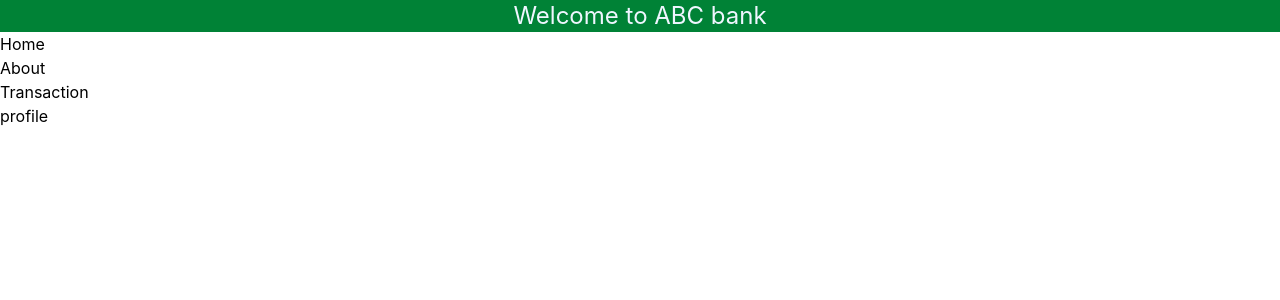
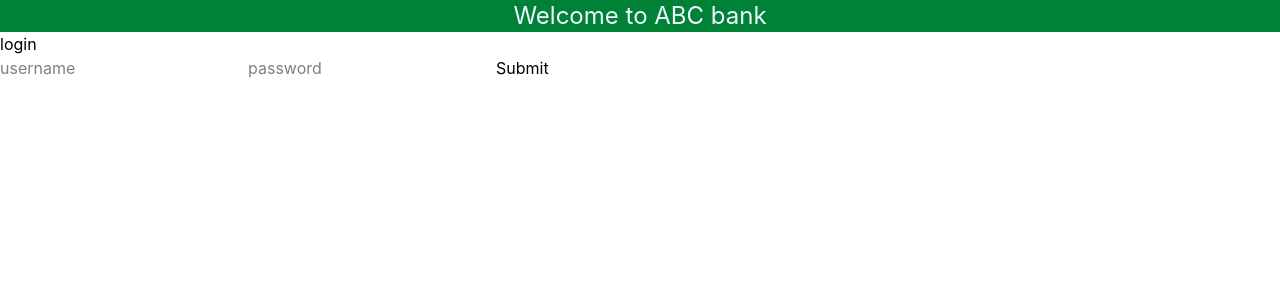
Before and after one commit to negasig/BankApp, a React (Create React App) app in the folder Frontend/: page / in a window 1280 px wide. Shown: the top 300 px of the page. Built offline with nearby package versions, Linux system fonts and the light colour scheme.

Commit message:
add login page

```diff
--- a/Frontend/src/App.js
+++ b/Frontend/src/App.js
@@ -1,6 +1,6 @@
 
 import { BrowserRouter, Route, Routes } from 'react-router-dom';
-import About from './about';
+import About from './pages/about';
 import './App.css';
 import './output.css'
 import Students from './pages/students';
@@ -8,13 +8,15 @@ import Layout from './pages/layout';
 import Transaction from './pages/transaction';
 import Manager from './pages/manager';
 import Profile from './pages/profile';
+import Login from './pages/login';
 
 function App() {
   return <>
 <h1 className='w-full bg-green-700 text-center text-2xl text-blue-50'>Welcome to ABC bank</h1>
  <BrowserRouter>
  <Routes>
-  <Route path='/'element={<Layout />} />
+  <Route path='/'element={<Login />} />
+  <Route path='/home'element={<Layout />} />
   <Route path='/customers' element={<Students />} />
   <Route path='/about'element={<About />} />
   <Route path='/transact'element={< Transaction/>} />
--- a/Frontend/src/about.jsx
+++ /dev/null
@@ -1,8 +0,0 @@
-import React from 'react'
-import "./output.css"
-export default function About() {
-  return  <>
-
-<h1>About The Bank</h1>
-  </>
-}
--- /dev/null
+++ b/Frontend/src/pages/about.jsx
@@ -0,0 +1,10 @@
+import React, { useState } from 'react'
+import "../output.css"
+import Login from './login'
+export default function About() {
+  const[islogedin, setislogedin]=useState(localStorage.getItem("login"))
+  return  islogedin?<>
+
+<h1>About The Bank</h1>
+  </>:<Login />
+}
--- /dev/null
+++ b/Frontend/src/pages/login.jsx
@@ -0,0 +1,43 @@
+import axios from 'axios';
+import React, { useEffect, useState } from 'react'
+import { useNavigate } from 'react-router-dom';
+import Layout from './layout';
+
+export default function Login() {
+    const[username, setUsername]=useState("")
+    const[password, setPassword]=useState("")
+    const[islogedin, setislogedin]=useState(false)
+        const urll="http://localhost:3001/students/signin";
+        const nav=useNavigate();
+    const handlesubmit=(e)=>{
+
+        axios({
+               method:'Post',
+               url:urll,
+               data:{
+              username:username,
+              password:password
+               }
+             }).then(res=>{
+               localStorage.setItem("login", res.data);
+             })
+    }
+    useEffect(()=>{
+  const log=localStorage.getItem("login")
+  if(log==="true"){
+    setislogedin(true);
+  }
+    },[islogedin])
+  return islogedin?<Layout />:<>
+
+      <div>login</div>
+      <form onSubmit={handlesubmit}>
+        <input type='text' placeholder='username' onChange={(e)=>setUsername(e.target.value)} />
+        <input type='password' placeholder='password' onChange={(e)=>setPassword(e.target.value)} />
+        <input type='submit' />
+      </form>
+  </>
+
+
+
+}
--- a/Frontend/src/pages/profile.jsx
+++ b/Frontend/src/pages/profile.jsx
@@ -1,10 +1,11 @@
 import axios from 'axios';
 import React, { useEffect, useState } from 'react'
 import '../output.css'
+import Login from './login';
 export default function Profile() {
     const[user, setUser]=useState([]);
    const[accountnumber, setAccountnumber]=useState(0);
-
+    const[islogedin, setislogedin]=useState(localStorage.getItem("login"))
     const urll="http://localhost:3001/students/transaction";
     const finduser=(event)=>{
        event.preventDefault();
@@ -20,7 +21,7 @@ export default function Profile() {
     }
 
 
-  return<>
+  return islogedin?<>
   <h1>Customer details</h1>
   <div>
    <form onSubmit={finduser}>
@@ -55,5 +56,5 @@ export default function Profile() {
 
 
 
-  </>
+  </>:<Login />
 }
--- a/Frontend/src/pages/students.jsx
+++ b/Frontend/src/pages/students.jsx
@@ -1,9 +1,10 @@
 import axios from 'axios';
 import React, { useEffect, useState } from 'react'
 import '../output.css'
+import Login from './login';
 export default function Students() {
     const[users, setUsers]=useState([]);
-
+   const[islogedin, setislogedin]=useState(localStorage.getItem("login"))
 
     const url="http://localhost:3001/students/findCustomers";
     const findusers=()=>{
@@ -14,10 +15,10 @@ export default function Students() {
         )
     }
     useEffect(()=>{
-findusers();
+     findusers();
 
     },[users])
-  return<>
+  return islogedin?<>
   <h1>Customers</h1>
 <table className="border-solid w-full p-2">
     <thead>
@@ -38,5 +39,5 @@ findusers();
     </tbody>
 </table>
 
-  </>
+  </>:<Login />
 }
--- a/Frontend/src/pages/transaction.jsx
+++ b/Frontend/src/pages/transaction.jsx
@@ -39,7 +39,6 @@ findusers();
     <tbody>
 {user.map(u=>{
          return  <tr key={u.id} className='border-1'><td>{toString(u.date)}</td><td>{u.FirstName}</td><td>{u.LastName}</td><td>{u.dailywithdrawl}</td><td>{u.withdrawal}</td><td>{u.deposit}</td><td>{u.description}</td><td>{u.Balance}</td></tr>
-
         }
         )}
 
```
Also changed, not shown: 1 other file (tests, documents, lock files or other folders).
